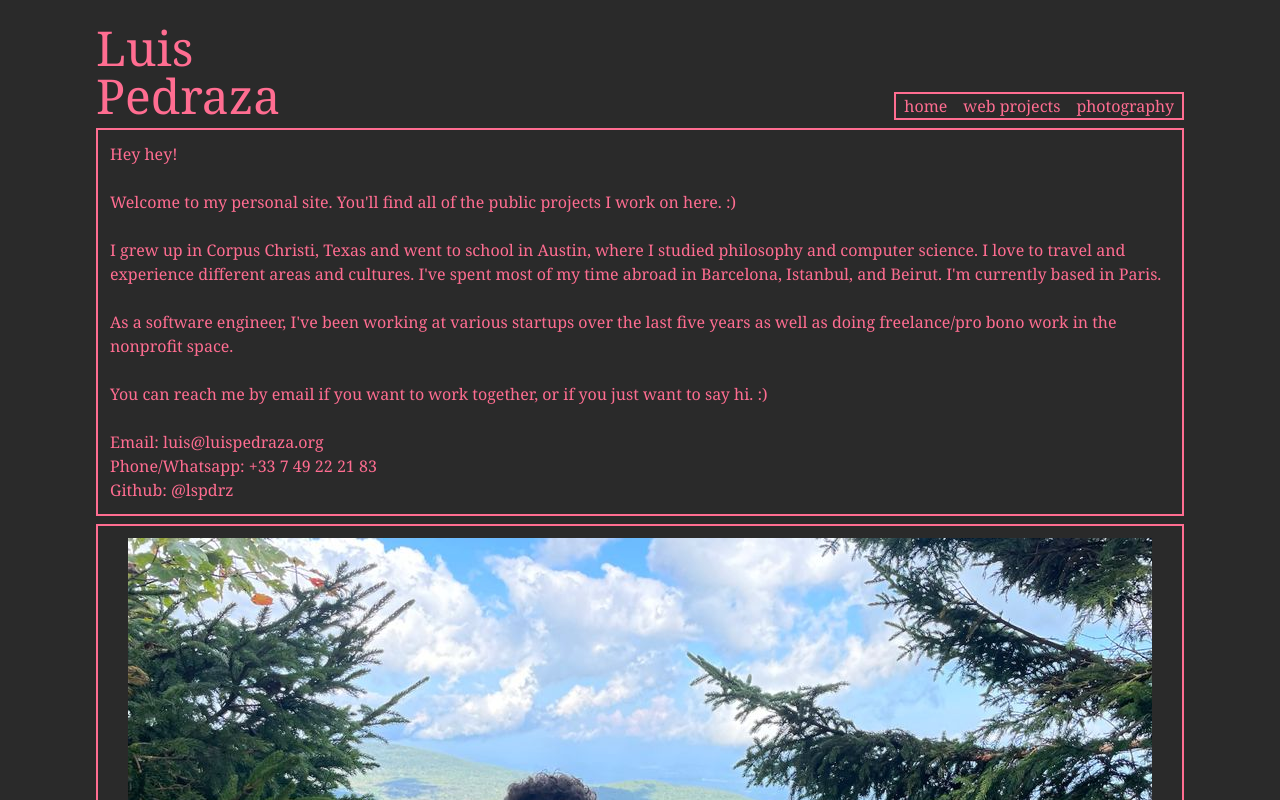
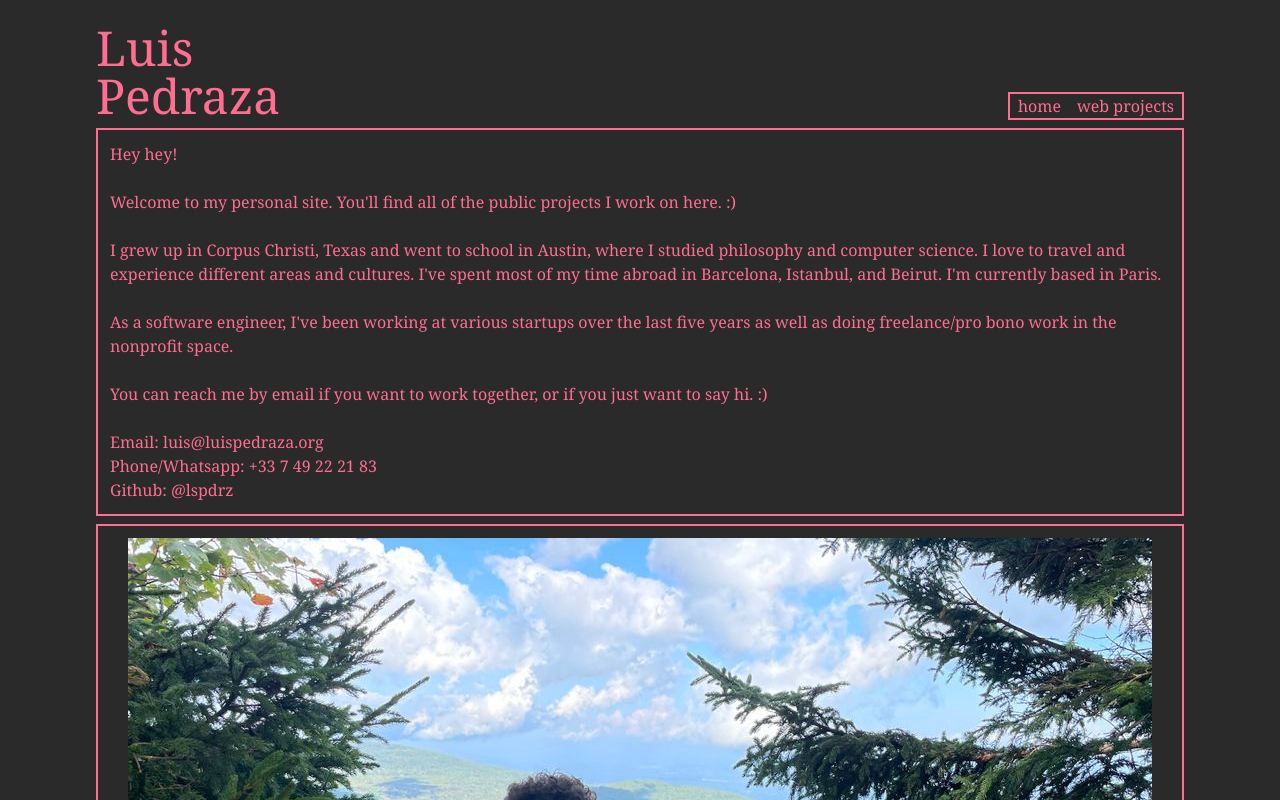
Before and after one commit to lspdrz/lspdrz, a Next.js app: page / in a window 1280 px wide. Shown: the top 800 px of the page. Built offline with nearby package versions, Linux system fonts and the light colour scheme.

Commit message:
Temporarily commenting out photography section from Navbar until further notice

```diff
--- a/components/Navbar.tsx
+++ b/components/Navbar.tsx
@@ -37,11 +37,11 @@ const Navbar = () => {
               {navItems["web-projects"]}
             </a>
           </Link>
-          <Link href="/photography">
+          {/* <Link href="/photography">
             <a className={`p-2 ${getNavItemColor("photography")}`}>
               {navItems["photography"]}
             </a>
-          </Link>
+          </Link> */}
         </div>
         <Popover className="relative sm:hidden">
           <div className="flex justify-end">
@@ -69,11 +69,11 @@ const Navbar = () => {
                   {navItems["web-projects"]}
                 </a>
               </Link>
-              <Link href="/photography">
+              {/* <Link href="/photography">
                 <a className={`p-2 ${getNavItemColor("photography")}`}>
                   {navItems["photography"]}
                 </a>
-              </Link>
+              </Link> */}
             </Popover.Panel>
           </div>
         </Popover>
```
